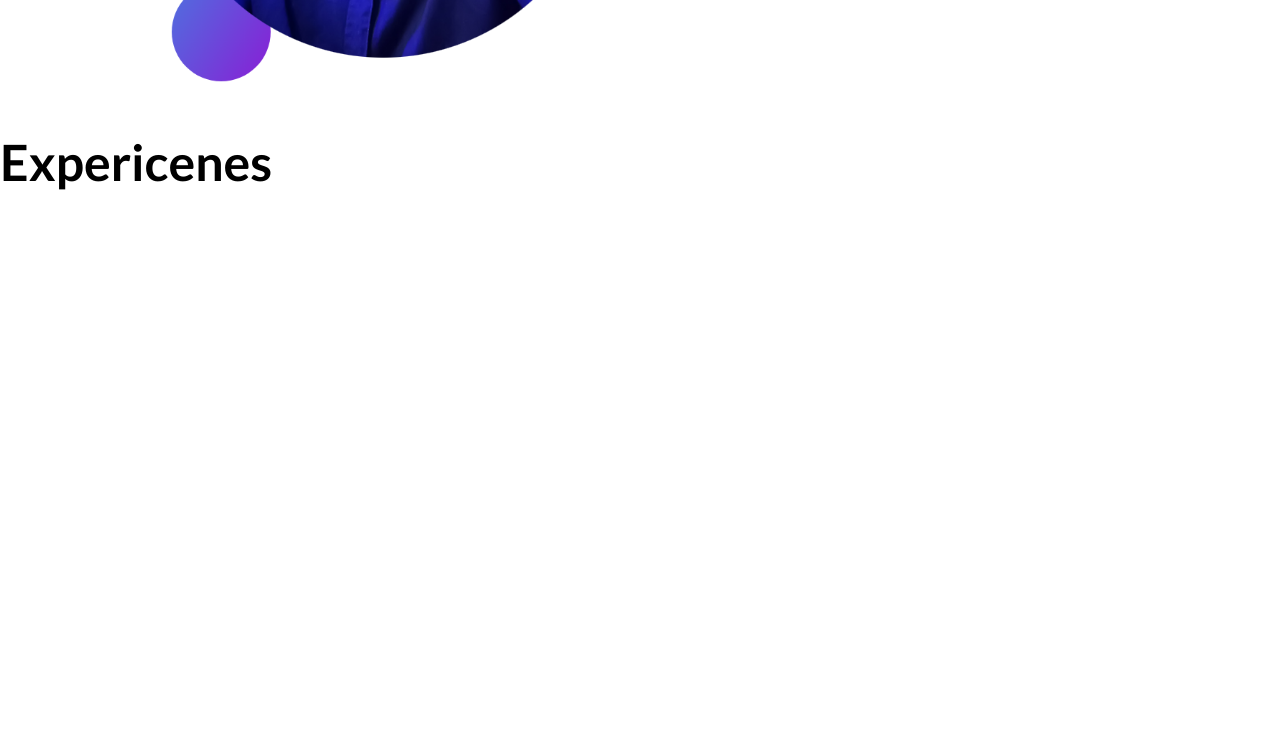
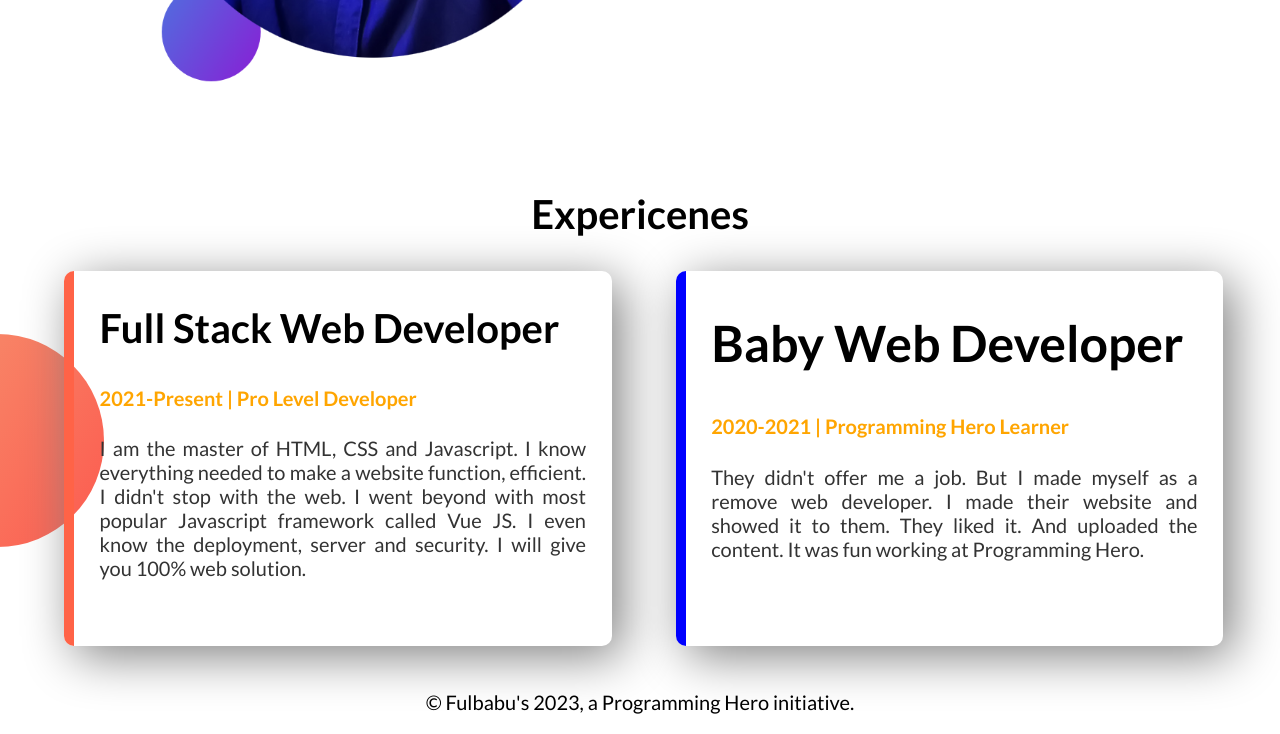
Before and after one commit to fulbabucse/personal-portfolio-01, a plain HTML site: page index.html in a window 1280 px wide. Shown: the part 1060-1794 px from the top of the page. Before the commit the page ends 1692 px from the top, so only its background shows below. Drawn offline with Linux system fonts and the light colour scheme.

Commit message:
Portfolio-website-01

```diff
--- a/css/style.css
+++ b/css/style.css
@@ -13,13 +13,15 @@ body {
 .half-width {
     float: left;
     width: 40%;
-    padding-left: 100px;
+    margin-left: 5%;
+    padding-left: 2%;
 }
 
 .half-width p {
     text-align: justify;
     color: #333;
     font-size: 20px;
+    margin-right: 5%;
 }
 
 .half-width img {
@@ -46,6 +48,11 @@ h3 {
     color: #616161;
 }
 
+h4 {
+    color: orange;
+    font-size: 20px;
+}
+
 .link-button {
     background: linear-gradient(45deg, orange, tomato);
     color: #fff;
@@ -57,5 +64,40 @@ h3 {
 }
 
 .big-dream {
+    background-image: url(../images/dream-bg.png);
+    background-repeat: no-repeat;
+    background-position: right;
     margin-top: 150px;
 }
+
+.experience-area div {
+    box-shadow: 10px 10px 50px grey;
+    height: 75%;
+}
+
+.experience-area {
+    background-image: url(../images/exp-bg.png);
+    background-repeat: no-repeat;
+    background-position: left;
+    text-align: center;
+    margin-top: 100px;
+}
+
+#full-stack {
+    text-align: justify;
+    border-radius: 10px;
+    border-left: 10px solid tomato;
+}
+
+#baby-web-dev {
+    border-radius: 10px;
+    text-align: justify;
+    border-left: 10px solid blue;
+
+}
+
+footer {
+    text-align: center;
+    font-size: 20px;
+    margin-bottom: 20px;
+}
--- a/index.html
+++ b/index.html
@@ -42,9 +42,24 @@
             <a href="#" class="link-button">DOWNLOAD RESUME</a>
         </div>
     </section>
-    <section class="expericenes">
-        <h1>Expericenes</h1>
+    <section class="experience-area">
+        <h2>Expericenes</h2>
+        <div id="full-stack" class="half-width">
+            <h2>Full Stack Web Developer</h2>
+            <h4>2021-Present | Pro Level Developer</h4>
+            <p>I am the master of HTML, CSS and Javascript. I know everything needed to make a website function,
+                efficient. I didn't stop with the web. I went beyond with most popular Javascript framework called Vue
+                JS. I even know the deployment, server and security. I will give you 100% web solution.</p>
+        </div>
+        <div class="half-width" id="baby-web-dev">
+            <h1>Baby Web Developer</h1>
+            <h4>2020-2021 | Programming Hero Learner</h4>
+            <p>They didn't offer me a job. But I made myself as a remove web developer. I made their website and showed
+                it to them. They liked it. And uploaded the content. It was fun working at Programming Hero.</p>
+        </div>
     </section>
 </body>
 
+<footer>&copy; Fulbabu's 2023, a Programming Hero initiative.</footer>
+
 </html>
```
